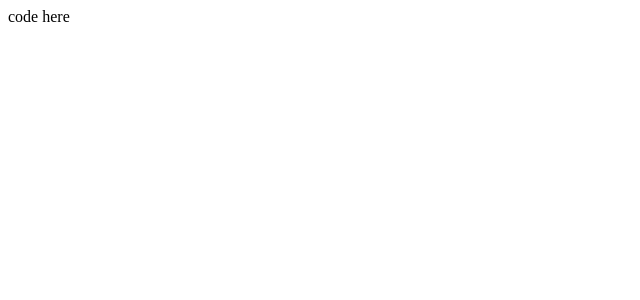
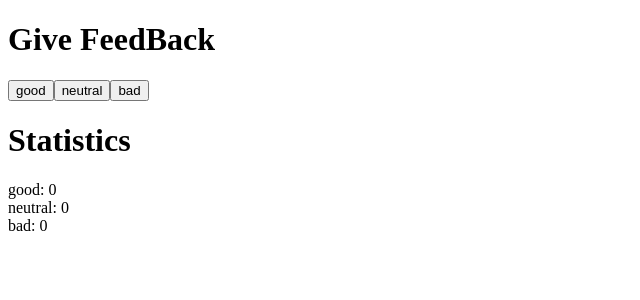
Before and after one commit to songtianlun/full_stack_open_2021, a React (Create React App) app in the folder part1/: page / in a window 1280 px wide. Shown: the top 300 px of the page, without its empty margins (0-640 px from the left). Built offline with nearby package versions, Linux system fonts and the light colour scheme.

Commit message:
commit 1.6

```diff
--- a/part1/src/App.js
+++ b/part1/src/App.js
@@ -1,4 +1,8 @@
 import React, { useState } from 'react'
+
+const Statistics = (props) => {
+  // ...
+}
 
 const App = () => {
   // save clicks of each button to own state
@@ -8,7 +12,14 @@ const App = () => {
 
   return (
     <div>
-      code here
+      <h1>Give FeedBack</h1>
+      <button onClick={() => setGood(good+1)}>good</button>
+      <button onClick={() => setNeutral(neutral+1)}>neutral</button>
+      <button onClick={() => setBad(bad+1)}>bad</button>
+      <h1>Statistics</h1>
+      <div>good: {good}</div>
+      <div>neutral: {neutral}</div>
+      <div>bad: {bad}</div>
     </div>
   )
 }
```
